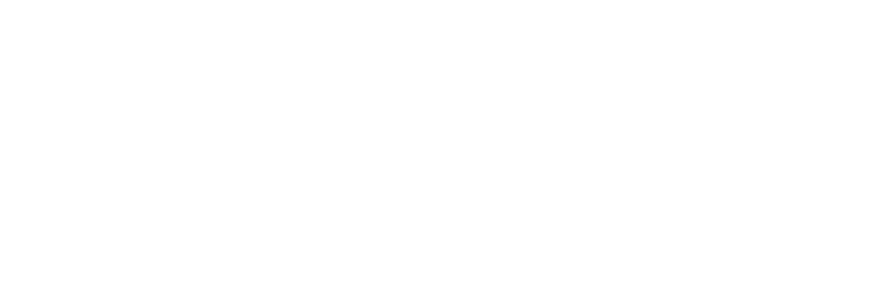
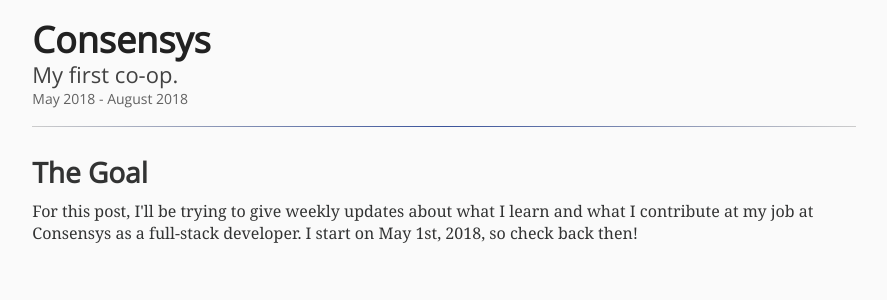
Before and after one commit to rocky1638/Portfolio-Website, a React (Create React App) app: page /blog/consensys in a window 1280 px wide. Shown: the top 300 px of the page, without its empty margins (196-1083 px from the left). Built offline with nearby package versions, Linux system fonts and the light colour scheme; a web font is replaced by a local one.

Commit message:
added consensys post

```diff
--- a/src/components/App.js
+++ b/src/components/App.js
@@ -6,6 +6,7 @@
 import FindYourGrail from './FindYourGrail';
 import Sapling from './Sapling';
 import MusicalInstrument from './MusicalInstrument';
+import Consensys from './Consensys';
 
 class App extends Component {
   render() {
@@ -17,6 +18,7 @@
             <Route exact path="/blog" component={Blog} />
             <Route exact path="/blog/fyg" component={FindYourGrail} />
             <Route exact path="/blog/sapling" component={Sapling} />
+            <Route exact path="/blog/consensys" component={Consensys} />
             <Route
               exact
               path="/blog/musical_instrument"
--- a/src/components/Blog.js
+++ b/src/components/Blog.js
@@ -54,7 +54,17 @@
             <h2 className="blog-1">
               <b>Life</b>
             </h2>
-            <Link to="/blog/musical_instrument">
+            <Link to="/blog/consensys">
+              <div className="preview-card">
+                <h3 className="blog-card-header">Consensys</h3>
+                <p className="blog-text">
+                  Weekly updates of my first co-op job experience at the
+                  University of Waterloo.
+                </p>
+              </div>
+            </Link>
+
+            {/* <Link to="/blog/musical_instrument">
               <div className="preview-card">
                 <h3 className="blog-card-header">The Importance of Music</h3>
                 <p className="blog-text">
@@ -62,7 +72,7 @@
                   least one musical instrument.
                 </p>
               </div>
-            </Link>
+            </Link> */}
           </div>
         </div>
       </div>
--- /dev/null
+++ b/src/components/Consensys.js
@@ -0,0 +1,39 @@
+import React, { Component } from 'react';
+
+class FindYourGrail extends Component {
+  componentDidMount() {
+    document.body.className = 'white';
+  }
+
+  render() {
+    return (
+      <div className="container-fluid" style={{ paddingBottom: '25px' }}>
+        <div className="row">
+          <div className="col-xs-12 col-sm-8 col-sm-offset-2">
+            <div>
+              <h1 className="blog-1">
+                <b>Consensys</b>
+              </h1>
+              <h3 className="blog-3">My first co-op.</h3>
+              <h6 className="blog-6">May 2018 - August 2018</h6>
+            </div>
+            <hr className="blue-hr" />
+            <div>
+              <h2 className="blog-2">
+                <b>The Goal</b>
+              </h2>
+              <p className="blog-text">
+                For this post, I'll be trying to give weekly updates about what
+                I learn and what I contribute at my job at Consensys as a
+                full-stack developer. I start on May 1st, 2018, so check back
+                then!
+              </p>
+            </div>
+          </div>
+        </div>
+      </div>
+    );
+  }
+}
+
+export default FindYourGrail;
--- a/src/components/Sapling.js
+++ b/src/components/Sapling.js
@@ -153,8 +153,10 @@
                 <br />
                 <br />
                 I'm definitely looking forward to learning more about all
-                aspects of web development at my first co-op job at Consensys!
-                Read all about that{' '}
+                aspects of web development at my first co-op job at{' '}
+                <a href="https://new.consensys.net/" target="_blank">
+                  Consensys
+                </a>! Read all about that{' '}
                 <Link to="/blog/consensys" target="_blank">
                   here
                 </Link>.
```
